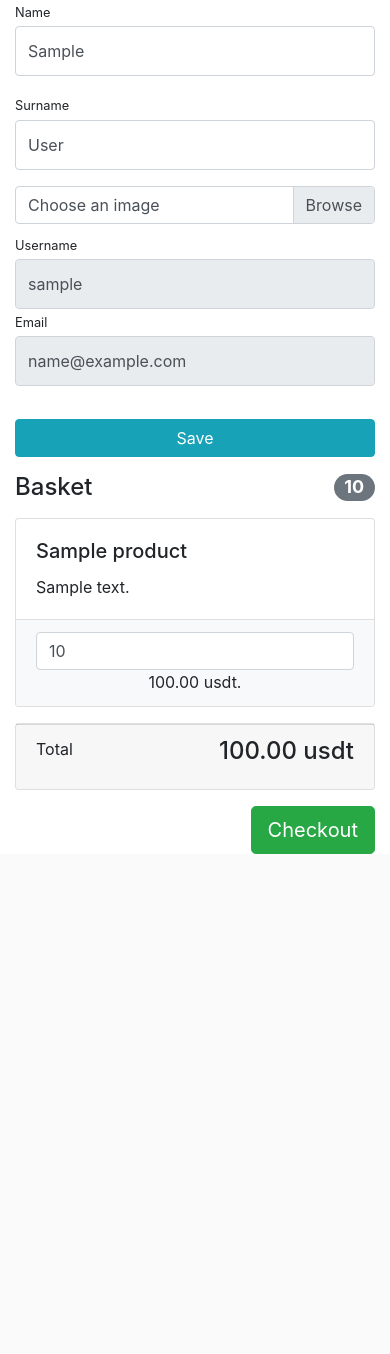
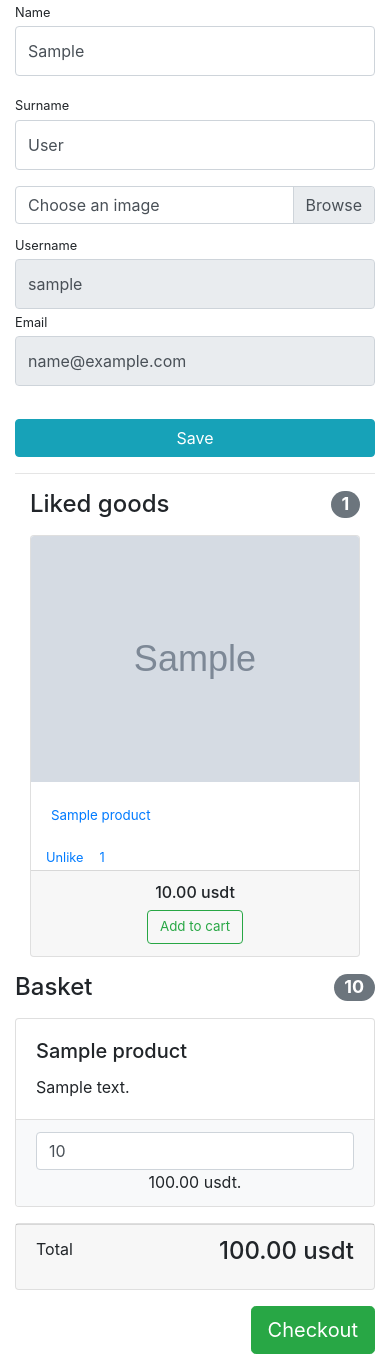
Before and after one commit to andreyskaskiv/django_store, a Django app: page /users/profile/1/ in a window 390 px wide. Shown: the part 195-1549 px from the top of the page. Before the commit the page ends 1049 px from the top, so only its background shows below. Run offline with Django 4.2, Linux system fonts and the light colour scheme; a user stored in the database is signed in; tables that the repository leaves empty hold one stand-in row (values such as "Sample post"); grey boxes marked "Sample" are stand-in pictures; some libraries are stand-ins or nearby versions.

Commit message:
70. added in profile products/likes.html

```diff
--- a/products/context_processors.py
+++ b/products/context_processors.py
@@ -1,6 +1,11 @@
-from products.models import Basket
+from products.models import Basket, ProductLike
 
 
 def baskets(request):
     user = request.user
     return {'baskets': Basket.objects.filter(user=user) if user.is_authenticated else []}
+
+
+def likes(request):
+    user = request.user
+    return {'likes': ProductLike.objects.filter(user=user) if user.is_authenticated else []}
--- a/products/models.py
+++ b/products/models.py
@@ -111,7 +111,7 @@ class Comment(models.Model):
 
 class CommentLike(models.Model):
     comment = models.ForeignKey(Comment, on_delete=models.CASCADE, related_name='likes')
-    user = models.ForeignKey(User, on_delete=models.CASCADE, related_name='comment_likes')
+    user = models.ForeignKey(to=User, on_delete=models.CASCADE, related_name='comment_likes')
 
     class Meta:
         unique_together = ('comment', 'user')
--- /dev/null
+++ b/products/templates/products/likes.html
@@ -0,0 +1,69 @@
+{% load humanize %}
+{% load comment_filter %}
+
+
+<div class="container">
+    {% if likes %}
+        <h4 class="mt-3 mb-3 d-flex justify-content-between align-items-center mb-3">
+            Liked goods
+            <span class="badge badge-secondary badge-pill">
+                        {{ likes.count }}</span>
+        </h4>
+        <div class="row">
+        {% for like in likes %}
+            <div class="col-md-3">
+                <div class="card h-100">
+                    <a href="">
+                        <img class="card-img-top"
+                             src="{{ like.product.image.url }}"
+                             alt="">
+                    </a>
+                    <div class="card-body">
+                        <a style="font-size: smaller;"
+                           href="{% url 'products:product_details' like.product.id %}">{{ like.product.name }}</a>
+                    </div>
+
+                    <!-- product.liked -->
+                    <div class="container pull-right">
+                        {% if like.product %}
+                            <div class="d-flex flex-row align-items-center text-primary">
+                                <p class="small mb-0">Unlike</p>
+                                <a href="">
+                                    <i class="fas fa-thumbs-up mx-2 fa-xs"
+                                       style="margin-top: -0.16rem;"></i>
+                                </a>
+                                <p class="small mb-0">{{ like.product.likes_count }}</p>
+                            </div>
+
+                        {% else %}
+                            <div class="d-flex flex-row align-items-center">
+                                <p class="small text-muted mb-0">Like</p>
+                                <a href="">
+                                    <i class="far fa-thumbs-up mx-2 fa-xs text-black"
+                                       style="margin-top: -0.16rem;"></i>
+                                </a>
+                                <p class="small text-muted mb-0">{{ like.product.likes_count }}</p>
+                            </div>
+                        {% endif %}
+                    </div>
+                    <!-- endproduct.liked -->
+
+
+                    <div class="card-footer text-center">
+                        <h6>{{ like.product.price|intcomma }} usdt</h6>
+                        <a style="font-size: smaller;" class="btn btn-outline-success"
+                           href="{% url 'products:basket_add'  like.product.id %}">
+                            Add to cart
+                        </a>
+                    </div>
+                </div>
+            </div>
+        {% endfor %}
+    {% else %}
+        <h6 class="mt-3 mb-3 text-center">
+            You have no favorites
+        </h6>
+    {% endif %}
+
+    </div>
+</div>
--- a/store/settings.py
+++ b/store/settings.py
@@ -104,6 +104,7 @@ TEMPLATES = [
                 'django.contrib.messages.context_processors.messages',
 
                 'products.context_processors.baskets',
+                'products.context_processors.likes',
             ],
         },
     },
--- a/users/templates/users/profile.html
+++ b/users/templates/users/profile.html
@@ -1,5 +1,6 @@
 {% extends 'products/_base.html' %}
 {% load static %}
+{% load humanize %}
 
 {% block css %}
     <link href="{% static 'vendor/css/profile.css' %}" rel="stylesheet">
@@ -22,7 +23,7 @@
                          class="img-thumbnail">
                 </div>
 
-            {% include 'users/messages.html' %}
+                {% include 'users/messages.html' %}
 
                 <form action="{% url 'users:profile' user.id %}" method="POST" enctype="multipart/form-data">
                     {% csrf_token %}
@@ -75,10 +76,14 @@
                         </div>
                     </div>
                 </form>
+
+                <hr>
+                {% include 'products/likes.html' %}
             </div>
 
+
             <div class="col-lg-5">
-            {% include 'products/baskets.html' %}
+                {% include 'products/baskets.html' %}
             </div>
         </div>
     </div>
```
